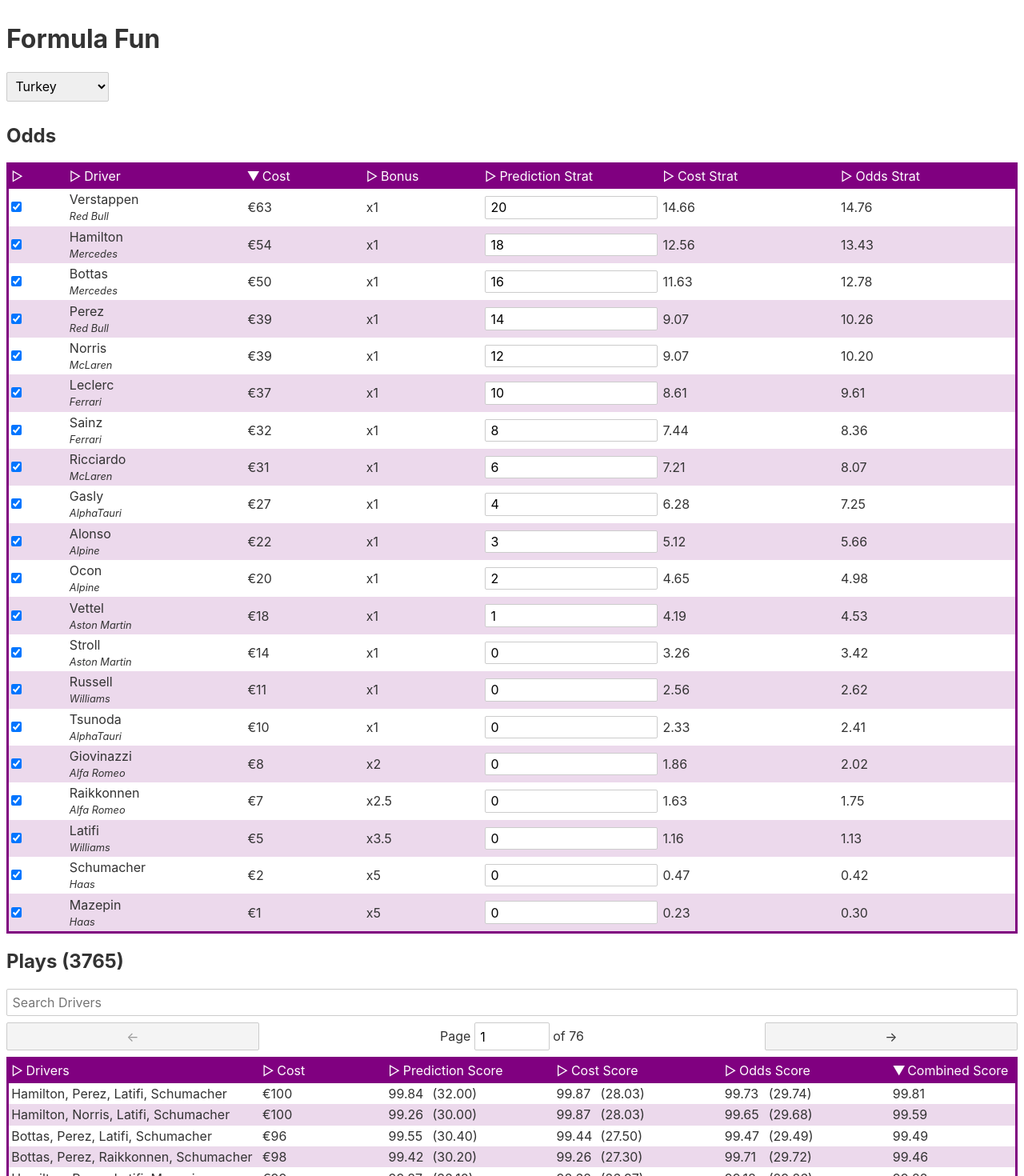
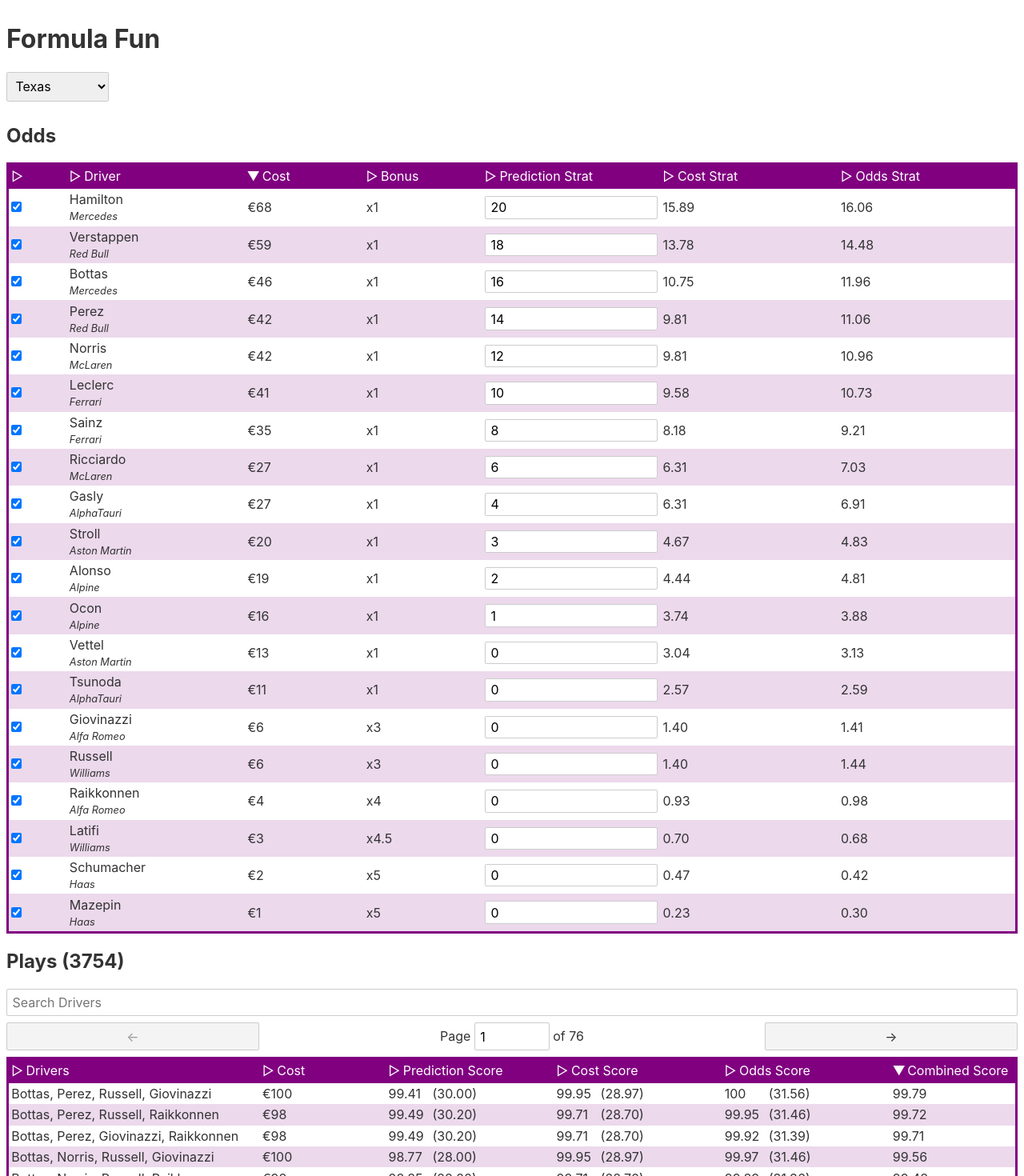
Before and after one commit to decepulis/formula-fun, a Svelte app: page / in a window 1280 px wide. Shown: the top 1470 px of the page at 80% size. Built offline with nearby package versions, Linux system fonts and the light colour scheme.

Commit message:
Turkey Results; Texas

```diff
--- a/src/season.ts
+++ b/src/season.ts
@@ -730,5 +730,52 @@
       Russell: { o1: 25000, o3: 2500, o6: 1000, o10: 175 },
       Latifi: { o1: 50000, o3: 25000, o6: 3300, o10: 450 },
     },
+    results: [
+      "Bottas",
+      "Verstappen",
+      "Perez",
+      "Leclerc",
+      "Hamilton",
+      "Gasly",
+      "Norris",
+      "Sainz",
+      "Stroll",
+      "Ocon",
+      "Giovinazzi",
+      "Raikkonnen",
+      "Ricciardo",
+      "Tsunoda",
+      "Russell",
+      "Alonso",
+      "Latifi",
+      "Vettel",
+      "Schumacher",
+      "Mazepin",
+    ],
+  },
+  {
+    race: "Texas",
+    odds: {
+      Hamilton: { o1: -165, o3: -400, o6: -600, o10: -800 },
+      Bottas: { o1: 1400, o3: 110, o6: -350, o10: -500 },
+      Verstappen: { o1: 225, o3: -300, o6: -400, o10: -800 },
+      Perez: { o1: 2000, o3: 225, o6: -350, o10: -500 },
+      Leclerc: { o1: 2500, o3: 250, o6: -300, o10: -500 },
+      Sainz: { o1: 4000, o3: 600, o6: -175, o10: -500 },
+      Ricciardo: { o1: 4000, o3: 1000, o6: 120, o10: -225 },
+      Norris: { o1: 2500, o3: 225, o6: -300, o10: -600 },
+      Stroll: { o1: 10000, o3: 1600, o6: 400, o10: -175 },
+      Vettel: { o1: 50000, o3: 4000, o6: 800, o10: 120 },
+      Alonso: { o1: 25000, o3: 1600, o6: 400, o10: -175 },
+      Ocon: { o1: 25000, o3: 3300, o6: 800, o10: -150 },
+      Gasly: { o1: 10000, o3: 1200, o6: 120, o10: -225 },
+      Tsunoda: { o1: 50000, o3: 6600, o6: 2500, o10: 120 },
+      Raikkonnen: { o1: 100000, o3: 25000, o6: 5000, o10: 500 },
+      Giovinazzi: { o1: 50000, o3: 15000, o6: 5000, o10: 300 },
+      Schumacher: { o1: 300000, o3: 25000, o6: 10000, o10: 1400 },
+      Mazepin: { o1: 400000, o3: 25000, o6: 15000, o10: 2000 },
+      Russell: { o1: 10000, o3: 15000, o6: 5000, o10: 300 },
+      Latifi: { o1: 100000, o3: 25000, o6: 6600, o10: 800 },
+    },
   },
 ];
```
